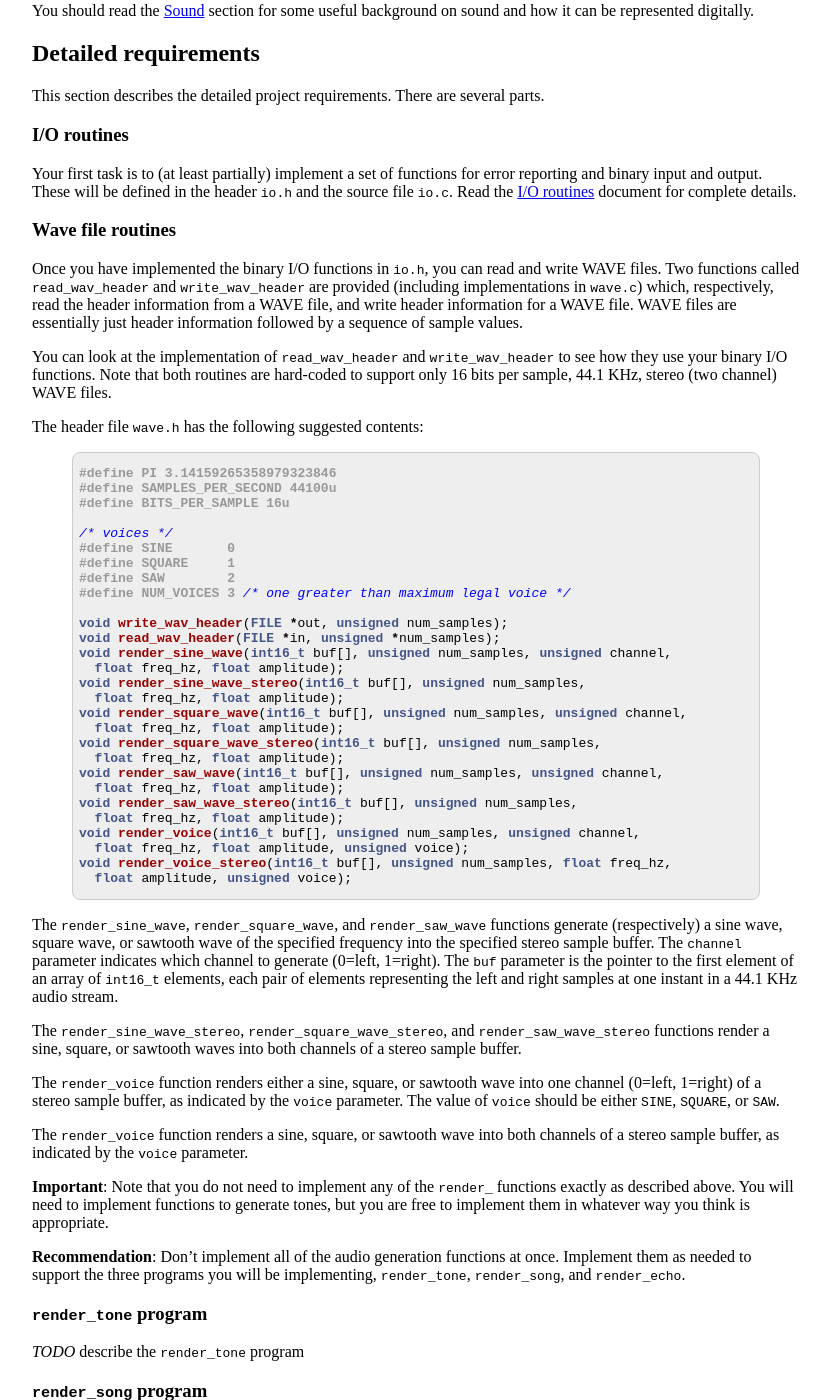
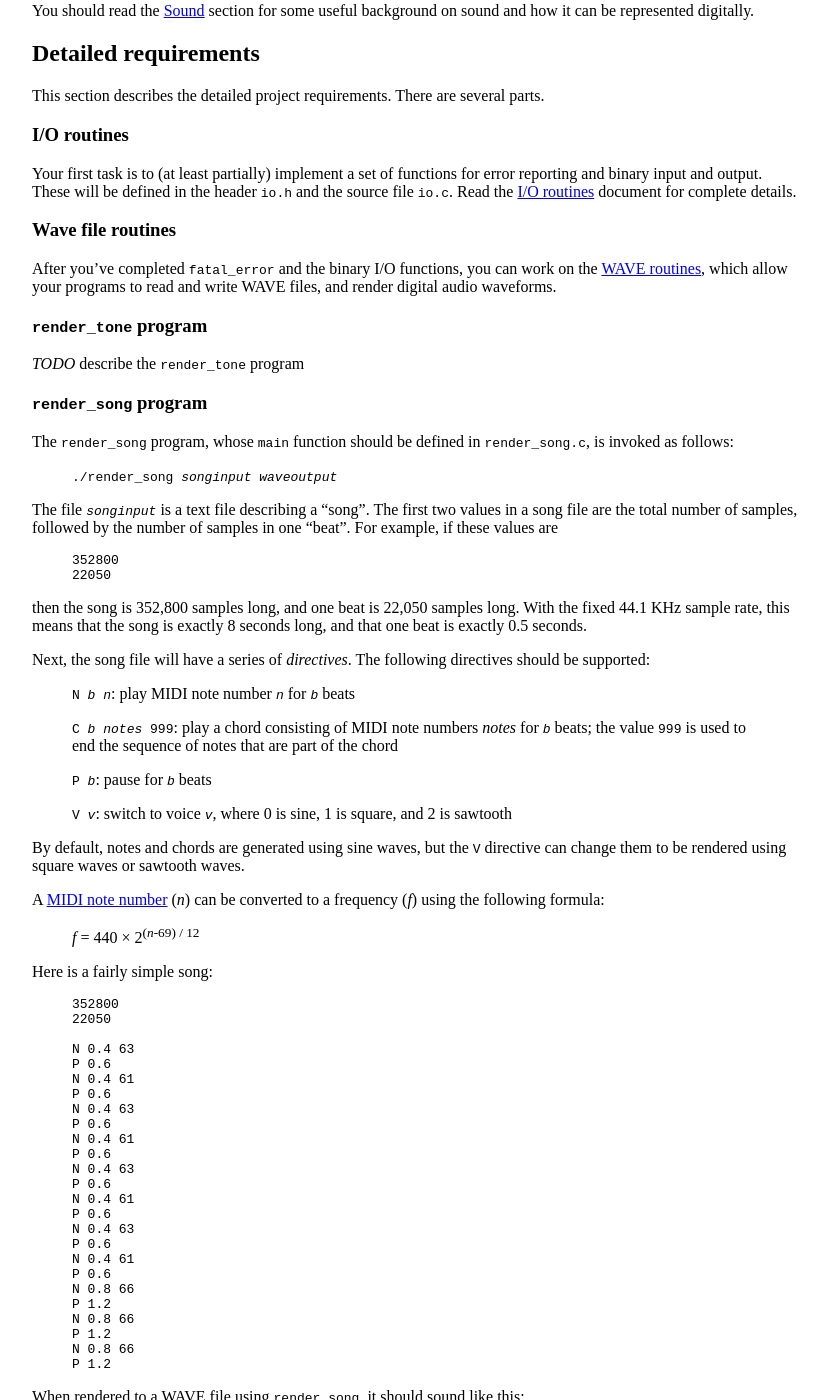
Before and after one commit to jhuintprog/fall2019, a Jekyll site: the page built from midterm_proj.md, in a window 1280 px wide and 1400 px high, scrolled down 662 px. Shown: the whole window, without its empty margins (224-1054 px from the left). Built offline with Jekyll 4.4.1, drawn with Linux system fonts in a browser that asks for light colours.

Commit message:
moved WAVE module stuff to separate page

````diff
--- a/midterm_proj.md
+++ b/midterm_proj.md
@@ -39,54 +39,7 @@
 
 ### Wave file routines
 
-Once you have implemented the binary I/O functions in `io.h`, you can read and write WAVE files.  Two functions called `read_wav_header` and `write_wav_header` are provided (including implementations in `wave.c`) which, respectively, read the header information from a WAVE file, and write header information for a WAVE file.  WAVE files are essentially just header information followed by a sequence of sample values.
-
-You can look at the implementation of `read_wav_header` and `write_wav_header` to see how they use your binary I/O functions.  Note that both routines are hard-coded to support only 16 bits per sample, 44.1 KHz, stereo (two channel) WAVE files.
-
-The header file `wave.h` has the following suggested contents:
-
-```c
-#define PI 3.14159265358979323846
-#define SAMPLES_PER_SECOND 44100u
-#define BITS_PER_SAMPLE 16u
-
-/* voices */
-#define SINE       0
-#define SQUARE     1
-#define SAW        2
-#define NUM_VOICES 3 /* one greater than maximum legal voice */
-
-void write_wav_header(FILE *out, unsigned num_samples);
-void read_wav_header(FILE *in, unsigned *num_samples);
-void render_sine_wave(int16_t buf[], unsigned num_samples, unsigned channel,
-  float freq_hz, float amplitude);
-void render_sine_wave_stereo(int16_t buf[], unsigned num_samples,
-  float freq_hz, float amplitude);
-void render_square_wave(int16_t buf[], unsigned num_samples, unsigned channel,
-  float freq_hz, float amplitude);
-void render_square_wave_stereo(int16_t buf[], unsigned num_samples,
-  float freq_hz, float amplitude);
-void render_saw_wave(int16_t buf[], unsigned num_samples, unsigned channel,
-  float freq_hz, float amplitude);
-void render_saw_wave_stereo(int16_t buf[], unsigned num_samples,
-  float freq_hz, float amplitude);
-void render_voice(int16_t buf[], unsigned num_samples, unsigned channel,
-  float freq_hz, float amplitude, unsigned voice);
-void render_voice_stereo(int16_t buf[], unsigned num_samples, float freq_hz,
-  float amplitude, unsigned voice);
-```
-
-The `render_sine_wave`, `render_square_wave`, and `render_saw_wave` functions generate (respectively) a sine wave, square wave, or sawtooth wave of the specified frequency into the specified stereo sample buffer.  The `channel` parameter indicates which channel to generate (0=left, 1=right).  The `buf` parameter is the pointer to the first element of an array of `int16_t` elements, each pair of elements representing the left and right samples at one instant in a 44.1 KHz audio stream.
-
-The `render_sine_wave_stereo`, `render_square_wave_stereo`, and `render_saw_wave_stereo` functions render a sine, square, or sawtooth waves into both channels of a stereo sample buffer.
-
-The `render_voice` function renders either a sine, square, or sawtooth wave into one channel (0=left, 1=right) of a stereo sample buffer, as indicated by the `voice` parameter.  The value of `voice` should be either `SINE`, `SQUARE`, or `SAW`.
-
-The `render_voice` function renders a sine, square, or sawtooth wave into both channels of a stereo sample buffer, as indicated by the `voice` parameter.
-
-**Important**: Note that you do not need to implement any of the `render_` functions exactly as described above.  You will need to implement functions to generate tones, but you are free to implement them in whatever way you think is appropriate.
-
-**Recommendation**: Don't implement all of the audio generation functions at once.  Implement them as needed to support the three programs you will be implementing, `render_tone`, `render_song`, and `render_echo`.
+After you've completed `fatal_error` and the binary I/O functions, you can work on the [WAVE routines](wave.html), which allow your programs to read and write WAVE files, and render digital audio waveforms.
 
 ### `render_tone` program
 
````
Also changed, not shown: render_song.md (added, +6 -0 lines), wave.md (added, +75 -0 lines).
